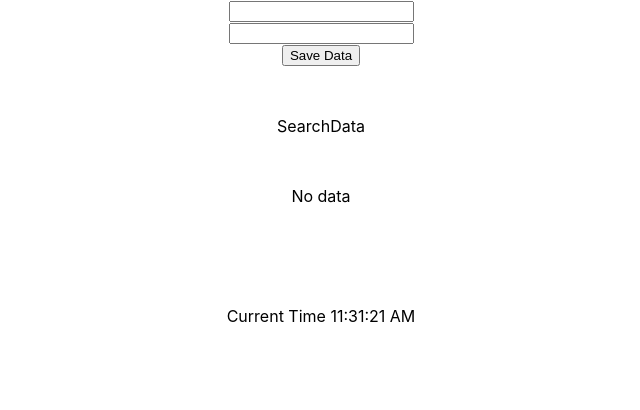
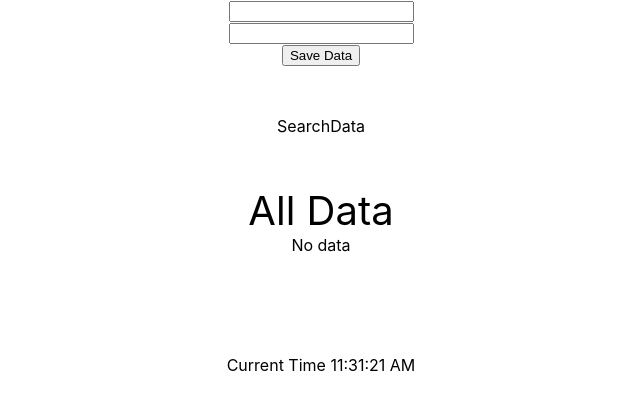
Before and after one commit to Ahmed2183/Learn-Redux-Toolkit, a React (Create React App) app: page / in a window 1280 px wide. Shown: the top 410 px of the page, without its empty margins (319-959 px from the left). Built offline with nearby package versions, Linux system fonts and the light colour scheme.

Commit message:
Add label

```diff
--- a/src/components/ListData.js
+++ b/src/components/ListData.js
@@ -8,7 +8,9 @@ const ListData = () => {
 
     return (
         <>
+            <label style={{ fontSize:40, display:'flex', justifyContent:'center' }}>All Data</label>
             {
+
                 userData.length === undefined ? 'No data' :
                     <>
                         {userData?.map((user) =>
```
